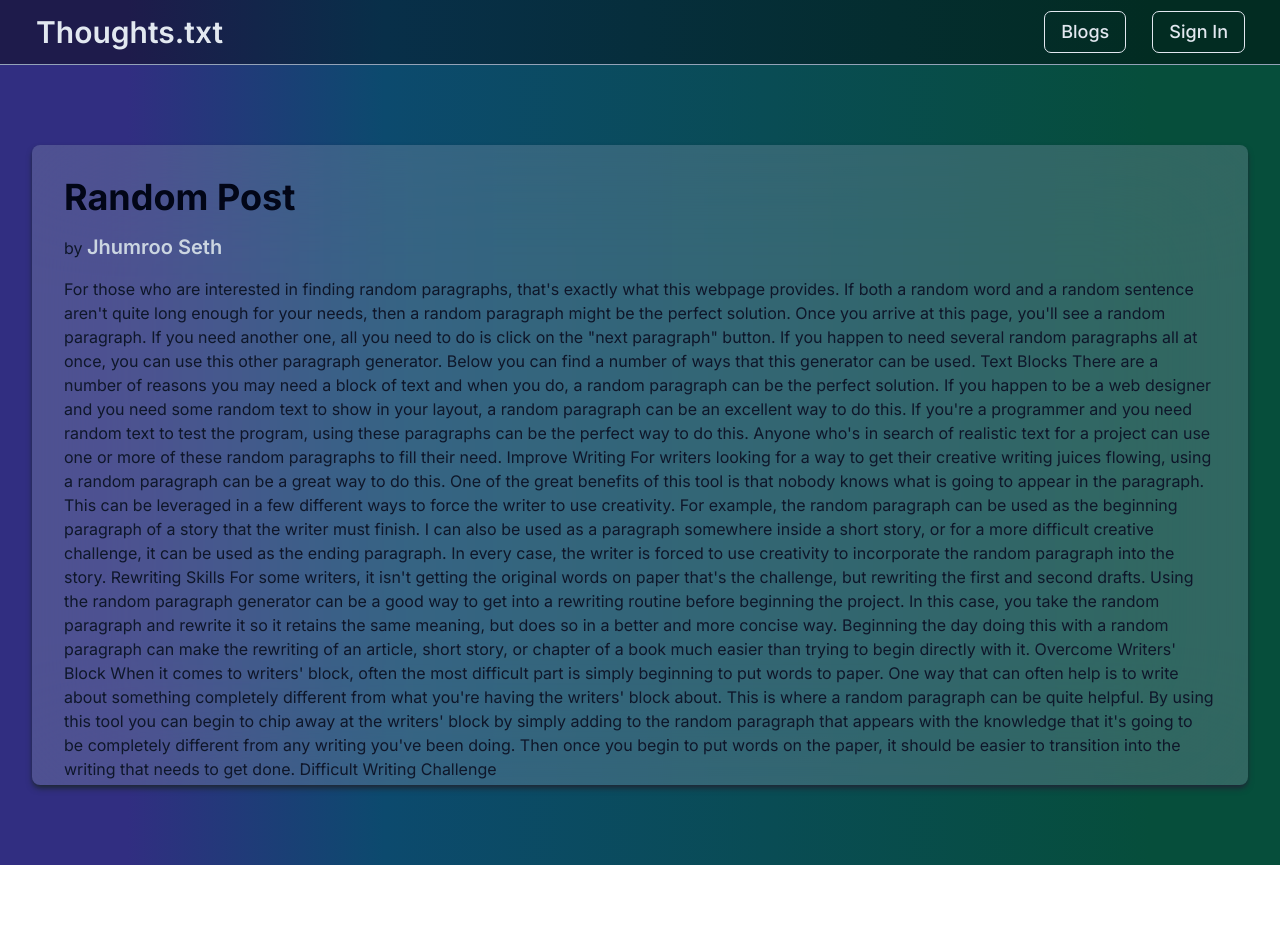
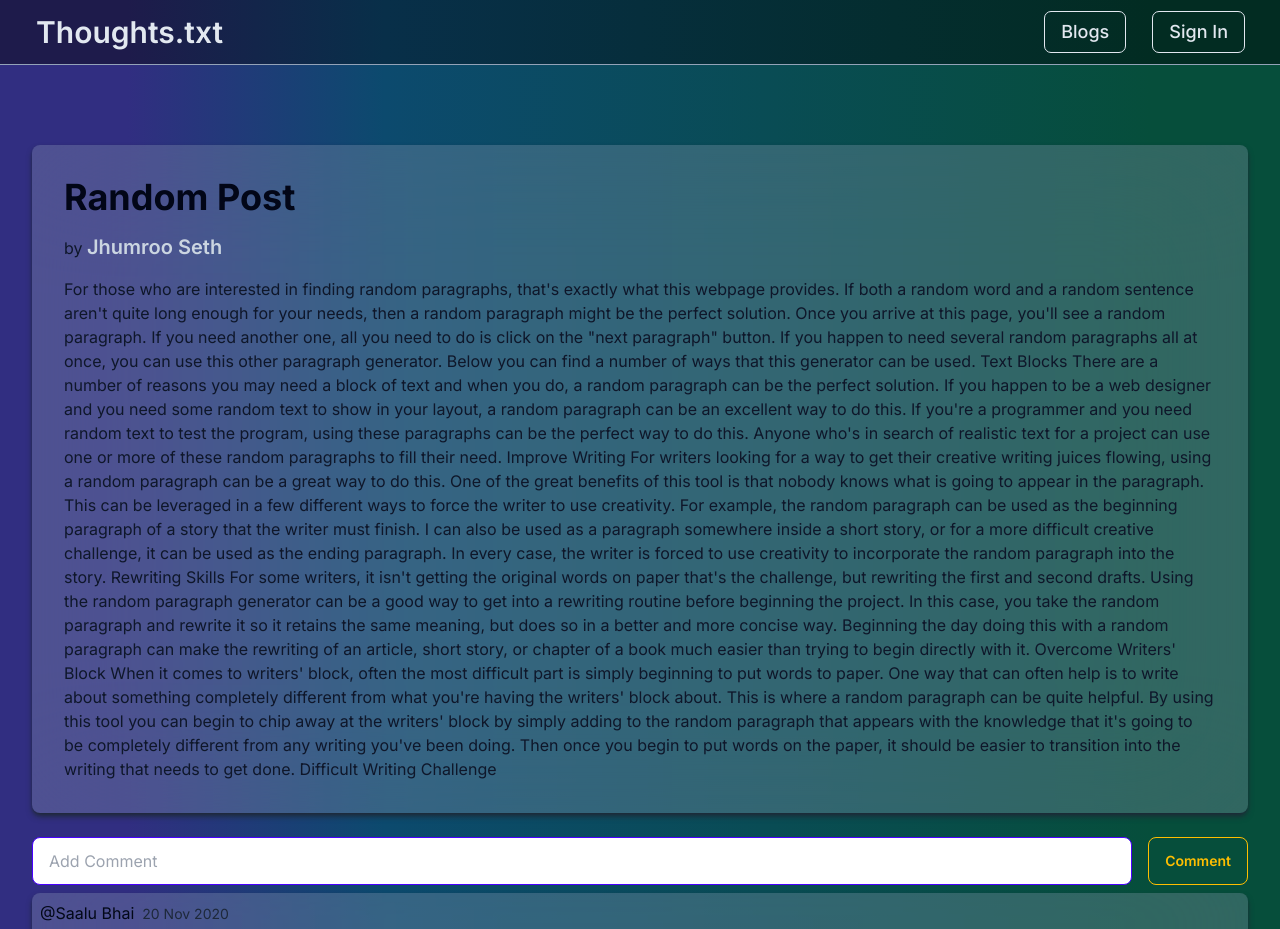
Before and after one commit to ShobhitPatra/Thoughts.txt-cms, a Next.js app: page /blogs/1 in a window 1280 px wide. Shown: the top 929 px of the page. Before the commit the page ends 865 px from the top, so only its background shows below. Built offline with nearby package versions, Linux system fonts and the light colour scheme.

Commit message:
comments ui

```diff
--- a/app/blogs/[id]/page.tsx
+++ b/app/blogs/[id]/page.tsx
@@ -21,9 +21,9 @@ const page = () => {
   return (
     <div
       className="
-      flex jsutify-center
-    h-screen bg-gradient-to-r from-indigo-900 from-10% via-sky-900 via-30% to-emerald-900 to-90%
-    md:py-20 p-8"
+
+    bg-gradient-to-r from-indigo-900 from-10% via-sky-900 via-30% to-emerald-900 to-90%
+    md:py-20 p-8 "
     >
       <BlogDetail
         title="Random Post"
--- a/components/blogs/BlogDetail.tsx
+++ b/components/blogs/BlogDetail.tsx
@@ -1,4 +1,5 @@
 import React from "react";
+import CommentSection from "../comments/CommentSection";
 
 const BlogDetail = ({
   title,
@@ -10,7 +11,9 @@ const BlogDetail = ({
   writtenBy: string;
 }) => {
   return (
-    <div className="flex flex-col space-y-4  container md:p-8 p-2 bg-slate-400 rounded-lg bg-clip-padding backdrop-filter backdrop-blur-3xl bg-opacity-30 hover:bg-opacity-40 shadow-md shadow-gray-800 overflow-auto">
+    <>
+      <div>
+        <div className="flex flex-col space-y-4 w-full conatiner md:p-8 p-2 bg-slate-400 rounded-lg bg-clip-padding backdrop-filter backdrop-blur-3xl bg-opacity-30 hover:bg-opacity-40 shadow-md shadow-gray-800 ">
           <div className="text-slate-950 md:text-4xl text-2xl font-bold">
             {title}
           </div>
@@ -22,6 +25,9 @@ const BlogDetail = ({
           </div>
           <div className="text-slate-900">{description}</div>
         </div>
+        <CommentSection />
+      </div>
+    </>
   );
 };
 
--- a/components/comments/Comment.tsx
+++ b/components/comments/Comment.tsx
@@ -0,0 +1,26 @@
+import React from "react";
+
+interface CommentType {
+  id: number;
+  user: string;
+  body: string;
+  commentedAt: string;
+}
+
+const Comment = ({ comment }: { comment: CommentType }) => {
+  return (
+    <div className="flex flex-col  w-full conatiner p-2 bg-slate-400 rounded-lg bg-clip-padding backdrop-filter backdrop-blur-3xl bg-opacity-30 hover:bg-opacity-20 shadow-md shadow-gray-800 ">
+      <div className="flex gap-2">
+        <div>
+          <span className="text-slate-0 text-base">@{comment.user}</span>
+        </div>
+        <div>
+          <span className="text-slate-800 text-sm ">{comment.commentedAt}</span>
+        </div>
+      </div>
+      <div className="text-white">{comment.body}</div>
+    </div>
+  );
+};
+
+export default Comment;
--- a/components/comments/CommentSection.tsx
+++ b/components/comments/CommentSection.tsx
@@ -0,0 +1,17 @@
+import React from "react";
+import Comment from "./Comment";
+import InputCommentBox from "./InputCommentBox";
+import { comments } from "@/dummy-data/data";
+
+const CommentSection = () => {
+  return (
+    <div className="my-6 space-y-2  ">
+      <InputCommentBox />
+      {comments.map((c) => (
+        <Comment key={c.id} comment={c} />
+      ))}
+    </div>
+  );
+};
+
+export default CommentSection;
--- a/components/comments/InputCommentBox.tsx
+++ b/components/comments/InputCommentBox.tsx
@@ -0,0 +1,16 @@
+import React from "react";
+
+const InputCommentBox = () => {
+  return (
+    <div className="flex gap-4">
+      <input
+        type="text"
+        placeholder="Add Comment"
+        className="input input-bordered input-primary  text-white w-full"
+      />
+      <button className="btn btn-outline btn-warning">Comment</button>
+    </div>
+  );
+};
+
+export default InputCommentBox;
--- a/components/forms/Form-NewPost.tsx
+++ b/components/forms/Form-NewPost.tsx
@@ -3,7 +3,7 @@ import { Button } from "@/components/ui/button";
 const FormNewPost = () => {
   return (
     <div className=" max-w-4xl mx-auto ">
-      <form className="flex flex-col space-y-2 p-10 h-full w-full bg-slate-200 rounded-lg bg-clip-padding backdrop-filter backdrop-blur-3xl bg-opacity-30 ">
+      <form className="flex flex-col space-y-2 p-10 h-full w-full bg-slate-200 rounded-lg bg-clip-padding backdrop-filter backdrop-blur-3xl bg-opacity-20 ">
         <div className="md:text-4xl text-white font-semibold flex justify-center">
           ADD NEW POST
         </div>
@@ -19,15 +19,14 @@ const FormNewPost = () => {
         {/* description  */}
         <span className="label text-white font-semibold">Description</span>
 
-        <input
-          type="text"
+        <textarea
+          className="textarea textarea-info w-full text-white md:min-h-64"
           placeholder="Add Description"
-          className="input input-bordered input-accent w-full text-white  md:h-56 flex items-start"
-        />
+        ></textarea>
         {/* submit button  */}
         <Button
           variant="ghost"
-          className="md:text-lg text-slate-200 outline outline-1 font-semibold"
+          className="md:text-lg text-slate-200 outline outline-1 font-semibold "
         >
           SUBMIT
         </Button>
--- a/dummy-data/data.ts
+++ b/dummy-data/data.ts
@@ -34,3 +34,42 @@ export const blogs = [
     description: "shdjkfbs sdhlgfhs lhgls gisahdglih sghlasifhglhsdglh ssgfd",
   },
 ];
+
+export const comments = [
+  {
+    id: 1,
+    user: "Saalu Bhai",
+    body: "This is my first Comment",
+    commentedAt: "20 Nov 2020",
+  },
+  {
+    id: 2,
+    user: "Saalu Bhai",
+    body: "This is my first Comment",
+    commentedAt: "20 Nov 2020",
+  },
+  {
+    id: 3,
+    user: "Saalu Bhai",
+    body: "This is my first Comment",
+    commentedAt: "20 Nov 2020",
+  },
+  {
+    id: 1,
+    user: "Saalu Bhai",
+    body: "This is my first Comment",
+    commentedAt: "20 Nov 2020",
+  },
+  {
+    id: 2,
+    user: "Saalu Bhai",
+    body: "This is my first Comment",
+    commentedAt: "20 Nov 2020",
+  },
+  {
+    id: 3,
+    user: "Saalu Bhai",
+    body: "This is my first Comment",
+    commentedAt: "20 Nov 2020",
+  },
+];
```
Lines whose indentation alone changed are shown as unchanged.
